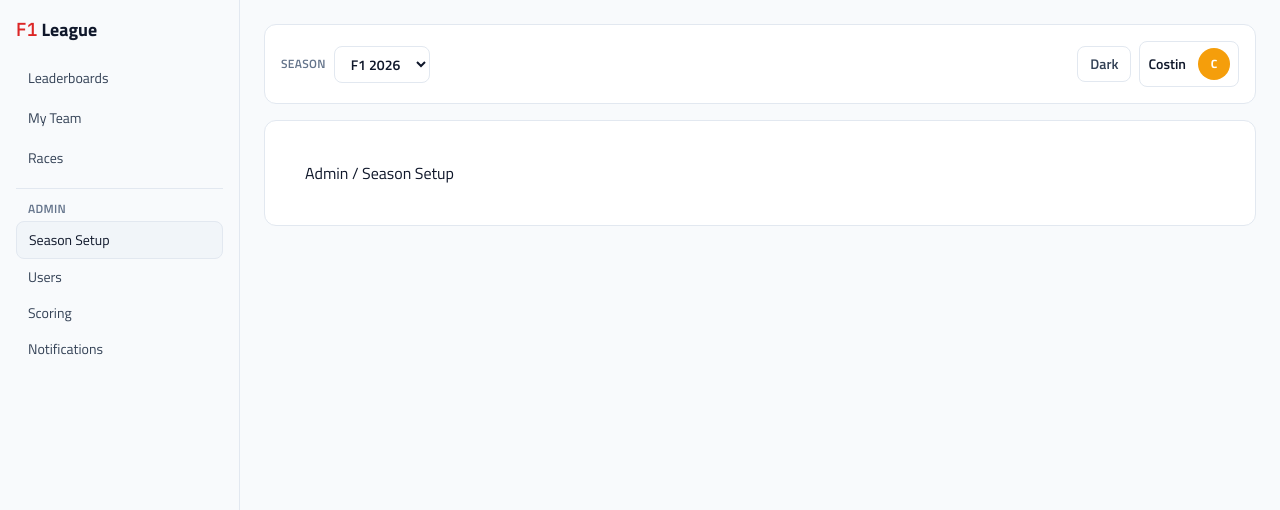
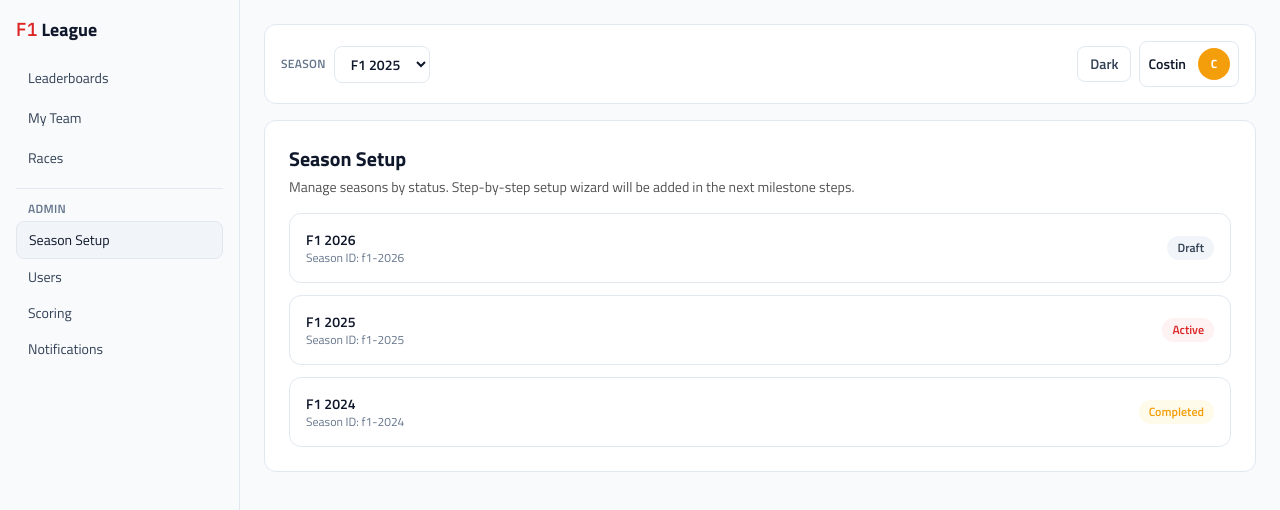
Before and after one commit to CostinIoana/F1-League, a React (Vite) app in the folder my-app/: page /admin/season in a window 1280 px wide. Shown: the top 510 px of the page. Built offline with nearby package versions, Linux system fonts and the light colour scheme.

Commit message:
schimbare

```diff
--- a/my-app/src/App.tsx
+++ b/my-app/src/App.tsx
@@ -58,7 +58,7 @@ function AppRoutes() {
           <AppShell
             user={session.user}
             seasons={session.seasons}
-            selectedSeason={session.selectedSeason}
+            selectedSeasonId={session.selectedSeasonId}
             onSeasonChange={setSelectedSeason}
             onProfile={handleProfile}
             onAccountSettings={handleAccountSettings}
--- a/my-app/src/layout/AppShell.tsx
+++ b/my-app/src/layout/AppShell.tsx
@@ -2,12 +2,13 @@ import { useEffect, useRef, useState } from "react";
 import { NavLink, Outlet } from "react-router-dom";
 import type { SessionUser } from "../session/types";
 import { navItems } from "../navigation";
+import type { Season } from "../seasons/types";
 
 type AppShellProps = {
   user: SessionUser;
-  seasons: string[];
-  selectedSeason: string;
-  onSeasonChange: (season: string) => void;
+  seasons: Season[];
+  selectedSeasonId: string;
+  onSeasonChange: (seasonId: string) => void;
   onProfile?: () => void;
   onAccountSettings?: () => void;
   onSignOut?: () => void;
@@ -33,13 +34,14 @@ function getInitialTheme(): ThemeMode {
 export function AppShell({
   user,
   seasons,
-  selectedSeason,
+  selectedSeasonId,
   onSeasonChange,
   onProfile,
   onAccountSettings,
   onSignOut,
 }: AppShellProps) {
-  const seasonOptions = seasons.length > 0 ? seasons : [selectedSeason];
+  const selectedSeason =
+    seasons.find((season) => season.id === selectedSeasonId) ?? seasons[0] ?? null;
   const displayName = user.name.trim() || "User";
   const role = user.role;
   const mainNav = navItems.filter((item) => item.section === "main" && item.roles.includes(role));
@@ -133,13 +135,13 @@ export function AppShell({
                 </label>
                 <select
                   id="season-select"
-                  value={selectedSeason}
+                  value={selectedSeason?.id ?? ""}
                   onChange={(event) => onSeasonChange(event.target.value)}
                   className="rounded-lg border border-[var(--color-neutral-200)] bg-[var(--color-surface)] px-3 py-1.5 text-sm font-semibold text-[var(--color-neutral-900)] outline-none focus:border-[var(--color-primary-500)]"
                 >
-                  {seasonOptions.map((season) => (
-                    <option key={season} value={season}>
-                      {season}
+                  {seasons.map((season) => (
+                    <option key={season.id} value={season.id}>
+                      {season.name}
                     </option>
                   ))}
                 </select>
--- a/my-app/src/pages/admin/AdminSeasonPage.tsx
+++ b/my-app/src/pages/admin/AdminSeasonPage.tsx
@@ -1,3 +1,52 @@
+import { Badge } from "../../components/ui/Badge";
+import { Surface } from "../../components/ui/Surface";
+import type { SeasonStatus } from "../../seasons/types";
+import { useSession } from "../../session/useSession";
+
+const statusLabelMap: Record<SeasonStatus, string> = {
+  draft: "Draft",
+  active: "Active",
+  completed: "Completed",
+};
+
+const statusToneMap: Record<SeasonStatus, "neutral" | "primary" | "secondary"> = {
+  draft: "neutral",
+  active: "primary",
+  completed: "secondary",
+};
+
 export function AdminSeasonPage() {
-  return <div className="p-6">Admin / Season Setup</div>;
+  const { session } = useSession();
+
+  if (!session) {
+    return null;
+  }
+
+  return (
+    <div className="space-y-4 p-2">
+      <header className="space-y-1">
+        <h1 className="text-xl font-bold text-[var(--color-neutral-900)]">Season Setup</h1>
+        <p className="text-sm text-[var(--color-neutral-600)]">
+          Manage seasons by status. Step-by-step setup wizard will be added in the next milestone
+          steps.
+        </p>
+      </header>
+
+      <div className="space-y-3">
+        {session.seasons.map((season) => (
+          <Surface
+            key={season.id}
+            className="flex items-center justify-between gap-3 border-[var(--color-neutral-200)]"
+          >
+            <div>
+              <div className="text-sm font-semibold text-[var(--color-neutral-900)]">{season.name}</div>
+              <div className="text-xs text-[var(--color-neutral-500)]">Season ID: {season.id}</div>
+            </div>
+
+            <Badge tone={statusToneMap[season.status]}>{statusLabelMap[season.status]}</Badge>
+          </Surface>
+        ))}
+      </div>
+    </div>
+  );
 }
--- /dev/null
+++ b/my-app/src/seasons/types.ts
@@ -0,0 +1,7 @@
+export type SeasonStatus = "draft" | "active" | "completed";
+
+export type Season = {
+  id: string;
+  name: string;
+  status: SeasonStatus;
+};
--- a/my-app/src/session/SessionProvider.tsx
+++ b/my-app/src/session/SessionProvider.tsx
@@ -3,7 +3,7 @@ import { fetchSessionData } from "./api";
 import { SessionContext } from "./context";
 import type { SessionData } from "./types";
 
-const SEASON_STORAGE_KEY = "f1league.selectedSeason";
+const SEASON_STORAGE_KEY = "f1league.selectedSeasonId";
 
 export function SessionProvider({ children }: { children: ReactNode }) {
   const [session, setSession] = useState<SessionData | null>(null);
@@ -17,12 +17,12 @@ export function SessionProvider({ children }: { children: ReactNode }) {
       }
 
       const persistedSeason = localStorage.getItem(SEASON_STORAGE_KEY);
-      const selectedSeason =
-        persistedSeason && data.seasons.includes(persistedSeason)
+      const selectedSeasonId =
+        persistedSeason && data.seasons.some((season) => season.id === persistedSeason)
           ? persistedSeason
-          : data.selectedSeason;
+          : data.selectedSeasonId;
 
-      setSession({ ...data, selectedSeason });
+      setSession({ ...data, selectedSeasonId });
       setLoading(false);
     });
 
@@ -31,13 +31,13 @@ export function SessionProvider({ children }: { children: ReactNode }) {
     };
   }, []);
 
-  const setSelectedSeason = (season: string) => {
+  const setSelectedSeason = (seasonId: string) => {
     setSession((current) => {
-      if (!current || !current.seasons.includes(season)) {
+      if (!current || !current.seasons.some((season) => season.id === seasonId)) {
         return current;
       }
-      localStorage.setItem(SEASON_STORAGE_KEY, season);
-      return { ...current, selectedSeason: season };
+      localStorage.setItem(SEASON_STORAGE_KEY, seasonId);
+      return { ...current, selectedSeasonId: seasonId };
     });
   };
 
--- a/my-app/src/session/api.ts
+++ b/my-app/src/session/api.ts
@@ -13,7 +13,11 @@ export function fetchSessionData(): Promise<SessionData> {
         "admin:notifications:read",
       ],
     },
-    seasons: ["F1 2026", "F1 2025", "F1 2024"],
-    selectedSeason: "F1 2026",
+    seasons: [
+      { id: "f1-2026", name: "F1 2026", status: "draft" },
+      { id: "f1-2025", name: "F1 2025", status: "active" },
+      { id: "f1-2024", name: "F1 2024", status: "completed" },
+    ],
+    selectedSeasonId: "f1-2025",
   });
 }
--- a/my-app/src/session/context.ts
+++ b/my-app/src/session/context.ts
@@ -4,7 +4,7 @@ import type { SessionData } from "./types";
 export type SessionContextValue = {
   session: SessionData | null;
   loading: boolean;
-  setSelectedSeason: (season: string) => void;
+  setSelectedSeason: (seasonId: string) => void;
 };
 
 export const SessionContext = createContext<SessionContextValue | undefined>(undefined);
--- a/my-app/src/session/types.ts
+++ b/my-app/src/session/types.ts
@@ -1,3 +1,5 @@
+import type { Season } from "../seasons/types";
+
 export type UserRole = "admin" | "player";
 export type Permission =
   | "admin:season:read"
@@ -14,6 +16,6 @@ export type SessionUser = {
 
 export type SessionData = {
   user: SessionUser;
-  seasons: string[];
-  selectedSeason: string;
+  seasons: Season[];
+  selectedSeasonId: string;
 };
```
